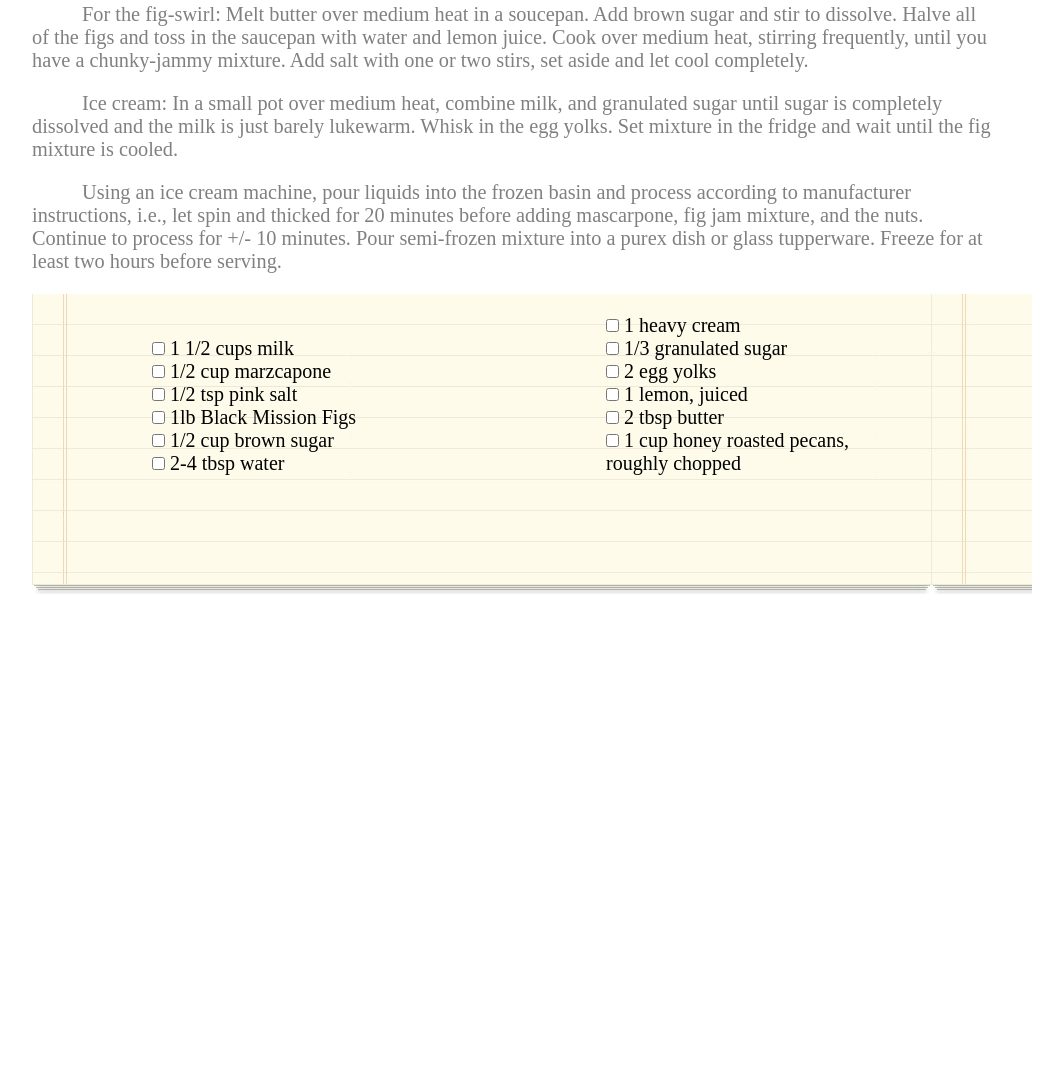
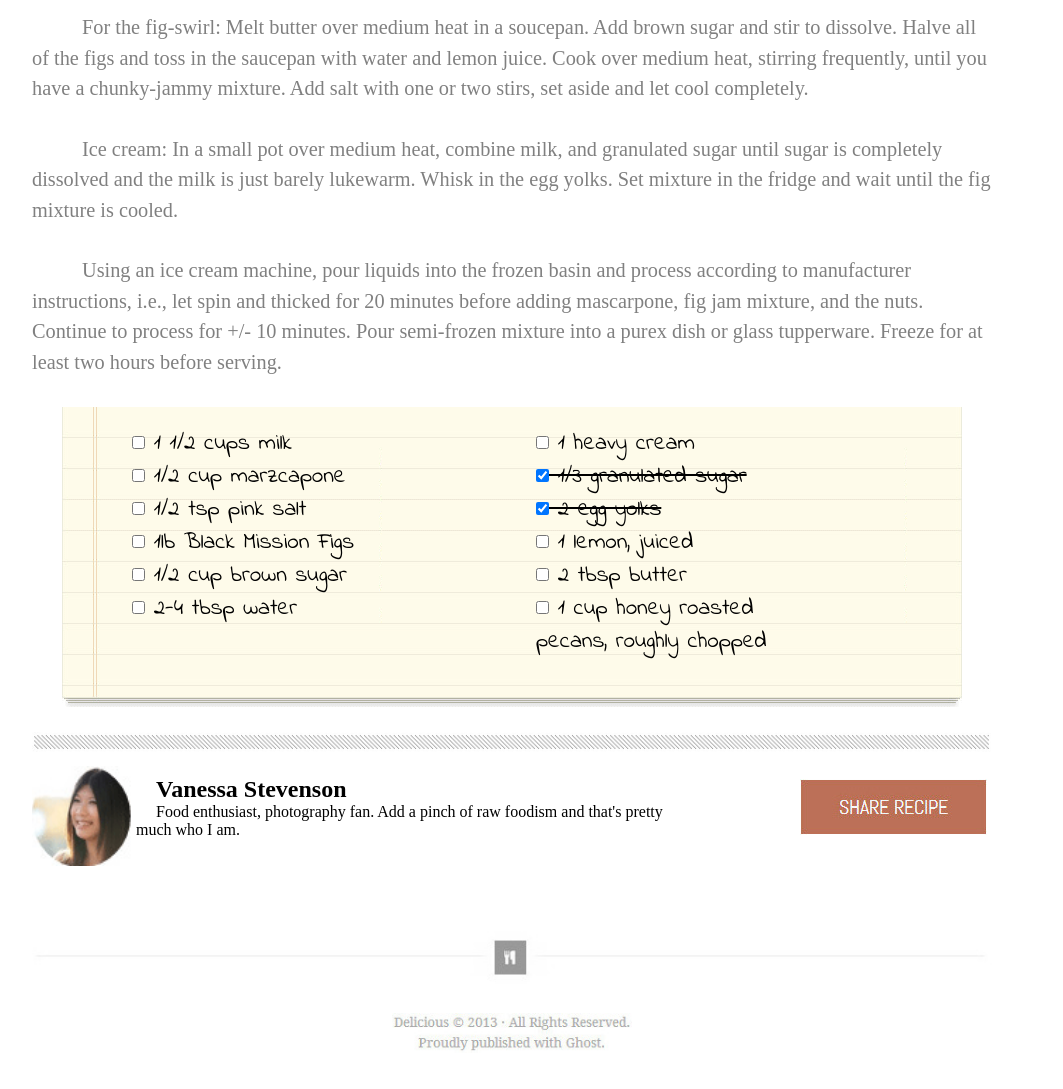
Before and after one commit to KevinNSP/chocolate-pizza, a plain HTML site: page index.html in a window 1280 px wide. Shown: the part 949-2038 px from the top of the page, without its empty margins (128-1191 px from the left). Drawn offline with nearby package versions, Linux system fonts and the light colour scheme.

Commit message:
final commit :)

```diff
--- a/index.html
+++ b/index.html
@@ -3,20 +3,20 @@
   <head>
     <meta charset="utf-8">
     <title>Delicious - The best food site on the web.</title>
-    <link rel="SHORTCUT ICON" href="lab-assets/small-logo.png" />
+    <link rel="SHORTCUT-ICON" href="lab-assets/small-logo.png" />
     <link rel="stylesheet" href="style.css">
     <link href="https://fonts.googleapis.com/css?family=Yellowtail" rel="stylesheet">
     <link href="https://fonts.googleapis.com/css?family=Oswald:700" rel="stylesheet">
     <link href="https://fonts.googleapis.com/css?family=Catamaran" rel="stylesheet">
+    <link href="https://fonts.googleapis.com/css?family=Indie+Flower" rel="stylesheet">
 
   </head>
 
   <body>
     <header>
       <div id="logobox">
-        <img id="logo" src="lab-assets/small-logo.png" alt="logo">
-        <p id="logotext1">Delicious</p>
-        <p id="logobottomtext">THE BEST FOOD BLOG ON THE WEB</p>
+        <img id="logo" src="lab-assets/logo.png" alt="logo">
+        <img id="logo2" src="lab-assets/delicious.jpg" alt="delicious">
       </div>
       <div id="social-icons">
         <img id="facebook" src="lab-assets/fb-icon.png" alt="logo">
@@ -59,17 +59,25 @@
         <div id="checklist2">
           <ul>
             <li><input type="checkbox"> 1 heavy cream</li>
-            <li><input type="checkbox"> 1/3 granulated sugar</li>
-            <li><input type="checkbox"> 2 egg yolks</li>
+            <li class="strikethrough"><input type="checkbox" checked> 1/3 granulated sugar</li>
+            <li class="strikethrough"><input type="checkbox" checked> 2 egg yolks</li>
             <li><input type="checkbox"> 1 lemon, juiced</li>
             <li><input type="checkbox"> 2 tbsp butter</li>
             <li><input type="checkbox"> 1 cup honey roasted pecans, roughly chopped</li>
           </ul>
         </div>
       </div>
+      <footer>
+        <img id="pagebreak" src="lab-assets/pagebreak.png" alt="page-break">
+        <img id="vanpic" src="lab-assets/van-pic.png" alt="">
+        <div class="authorbox">
+          <div id="author"><b>Vanessa Stevenson</b></div><br>
+          <div id="author1">Food enthusiast, photography fan. Add a pinch of raw foodism and that's pretty <br>    much who I am.</div>
+          </div>
+        <img id="share" src="lab-assets/sharebutton.jpg" alt="share">
+        <img id="pagebreak" src="lab-assets/bottombreak.jpg" alt="page-break">
+        <img id="copywrite" src="lab-assets/copywrite.jpg" alt="copywrite-info">
+      </footer>
     </main>
-    <footer>
-
-    </footer>
   </body>
 </html>
--- a/style.css
+++ b/style.css
@@ -38,7 +38,7 @@ header {
 #social-icons {
   vertical-align: middle;
   font-size: 50%;
-  margin-left: 200px;
+  margin-left: 507px;
   display: inline;
 }
 
@@ -69,6 +69,9 @@ h1 {
 }
 
 .main-content {
+  margin-top: 30px;
+  margin-bottom: 30px;
+  line-height: 150%;
   color: grey;
   font-size: 127%;
   text-indent: 50px;
@@ -95,22 +98,24 @@ h1 {
 
 #checklist {
   display: block;
-  background-image: url(lab-assets/list-bg.png);
-  width: 1000px;
+  background-image: url(lab-assets/list-bg.png);\
+  background-size: 100%;
+  width: 900px;
   height: 300px;
 }
 
 #checklist1 {
+  vertical-align: top;
   font-size: 125%;
   display: inline-block;
-  height: 400px;
-  width: 450px;
+  height: 300px;
+  width: 350px;
 }
 
 #checklist2 {
   font-size: 125%;
   display: inline-block;
-  height: 400px;
+  height: 300px;
   width: 450px;
 }
 
@@ -119,13 +124,60 @@ h1 {
 }
 
 ul {
-  margin-left: 50px;
+  margin-left: 0px;
   display: block;
   height: 200px;
 }
 
 li {
+  font-size: 115%;
+  font-family: 'Indie Flower', cursive;
+  display: block;
+  width: 250px;
+}
 
+.strikethrough {
+  font-size: 115%;
+  text-decoration: line-through;
+  font-family: 'Indie Flower', cursive;
+}
+
+#vanpic {
+  vertical-align: top;
+  display: inline;
+  margin-top: 10px;
+  width: 100px;
+  height: 100px;
+}
+
+.authorbox {
+  display: inline-block;
+  width: 550px;
+  height: 150px;
+  padding-left: 0px;
+}
+#author {
+  font-size: 150%;
+  margin-left: 20px;
+  margin-top: 20px;
+  display: inline-block;
+  width:200px;
+}
+
+#author1 {
+  font-size: 100%;
+  margin-left: 20px;
+  margin-top: 20px;
+  display: inline;
+  width: 200px;
+}
+
+#share {
+  margin-left: 110px;
+}
+
+#copywrite {
   display: block;
-  width: 300px;
+  margin-top: 25px;
+  width: 25%;
 }
```
Also changed, not shown: lab-assets/bottombreak.jpg (added), lab-assets/copywrite.jpg (added), lab-assets/logo.png, lab-assets/sharebutton.jpg (added).
